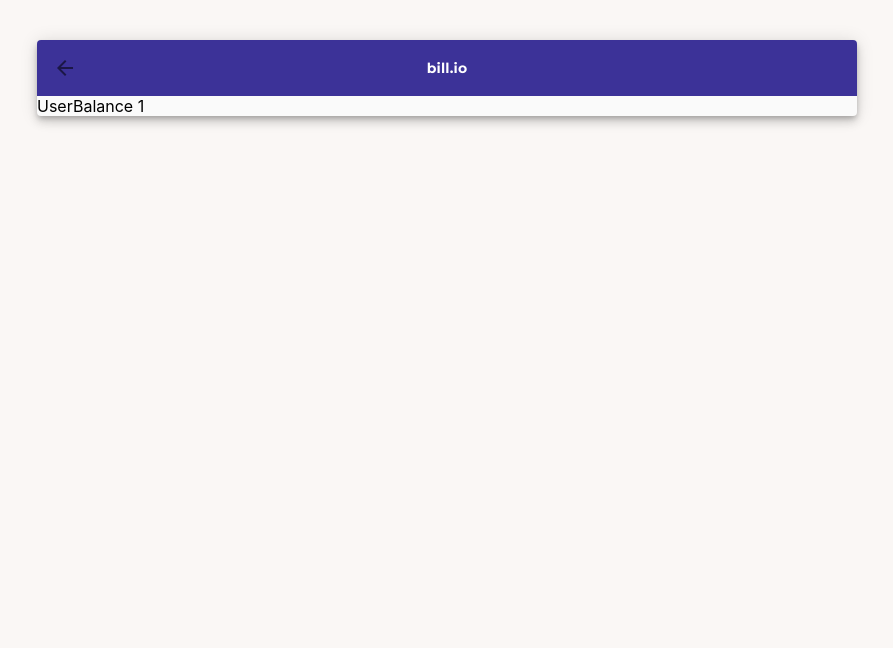
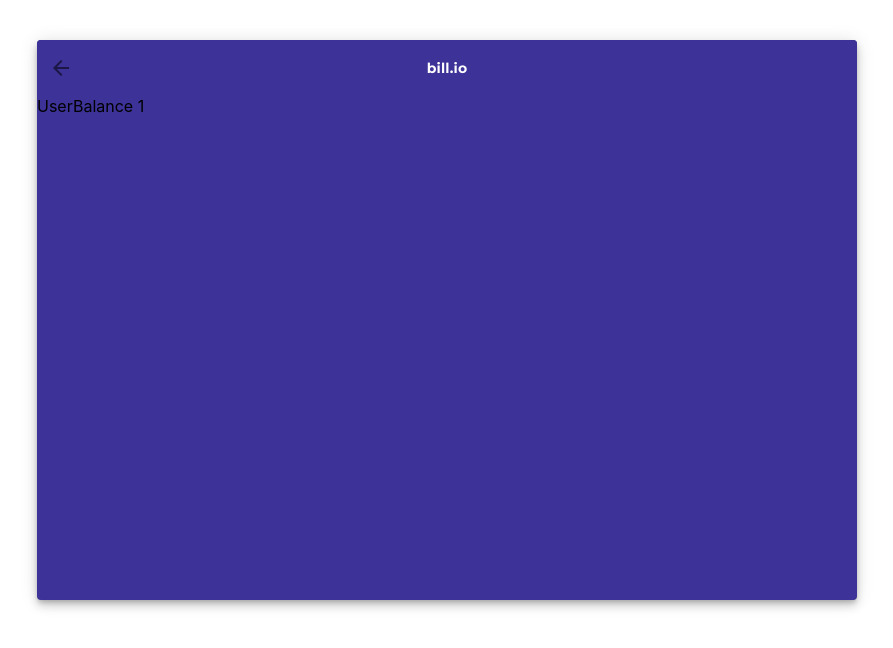
Before and after one commit to duffleit/nobtio_prototype, a React (Create React App) app: page /1/balances/1 in a window 1280 px wide. Shown: the top 648 px of the page, without its empty margins (193-1086 px from the left). Built offline with nearby package versions, Linux system fonts and the light colour scheme.

Commit message:
Create Content Panel

```diff
--- /dev/null
+++ b/src/components/Content/Content.js
@@ -0,0 +1,22 @@
+import React from 'react';
+import { withStyles } from '@material-ui/core';
+
+const styles = theme => ({
+  container: {
+    backgroundColor: theme.palette.primary.main,
+    padding: theme.spacing.unit * 2,
+  },
+  innerContainer: {
+    backgroundColor: theme.palette.common.white,
+    borderRadius: theme.shape.borderRadius,
+    boxShadow: theme.shadows[5],
+  },
+});
+
+const content = ({ children, classes }) => (
+  <div className={classes.container}>
+    <div className={classes.innerContainer}>{children}</div>
+  </div>
+);
+
+export default withStyles(styles)(content);
--- /dev/null
+++ b/src/components/Content/ContentHeader.js
@@ -0,0 +1,15 @@
+import React from 'react';
+import { withStyles } from '@material-ui/core';
+
+const styles = theme => ({
+  header: {
+    boxShadow: theme.shadows[5],
+    padding: theme.spacing.unit * 2,
+    fontSize: theme.typography.body2.fontSize,
+    fontWeight: theme.typography.fontWeightMedium,
+  },
+});
+
+const content = ({ children, classes }) => <div className={classes.header}>{children}</div>;
+
+export default withStyles(styles)(content);
--- /dev/null
+++ b/src/components/Content/ContentRow.js
@@ -0,0 +1,13 @@
+import React from 'react';
+import { withStyles } from '@material-ui/core';
+
+const styles = theme => ({
+  header: {
+    padding: theme.spacing.unit * 2,
+    fontSize: theme.typography.body2.fontSize,
+  },
+});
+
+const content = ({ children, classes }) => <div className={classes.header}>{children}</div>;
+
+export default withStyles(styles)(content);
--- /dev/null
+++ b/src/components/FloatingActionButton/FloatingActionButton.js
@@ -0,0 +1,18 @@
+import Button from '@material-ui/core/Button/Button';
+import Icon from '@material-ui/core/Icon/Icon';
+import React from 'react';
+import { withStyles } from '@material-ui/core';
+
+export default withStyles(theme => ({
+  fab: {
+    position: 'absolute',
+    zIndex: 1,
+    bottom: theme.spacing.unit * 3,
+    right: theme.spacing.unit * 3,
+    background: theme.palette.highlightBackground,
+  },
+}))(({ classes, ...props }) => (
+  <Button variant="fab" color="secondary" aria-label="Add" className={classes.fab} {...props}>
+    <Icon>add</Icon>
+  </Button>
+));
--- a/src/components/Header/Header.js
+++ b/src/components/Header/Header.js
@@ -4,7 +4,7 @@
 let styles = theme => ({
   container: {
     backgroundColor: theme.palette.primary.main,
-    padding: 24,
+    padding: `${theme.spacing.unit * 2}px ${theme.spacing.unit * 4}px`,
     textAlign: 'center',
   },
 });
--- a/src/components/Header/HeaderActionButton.js
+++ b/src/components/Header/HeaderActionButton.js
@@ -1,17 +1,17 @@
 import Button from '@material-ui/core/Button/Button';
 import { withStyles } from '@material-ui/core';
 
-export default withStyles({
+export default withStyles(theme => ({
   root: {
-    background: 'linear-gradient(45deg, #FE6B8B 30%, #FF8E53 90%)',
-    borderRadius: 3,
+    background: theme.palette.highlightBackground,
+    borderRadius: theme.shape.borderRadius,
     border: 0,
-    color: 'white',
-    padding: '10px 30px',
+    padding: `${theme.spacing.unit * 2}px ${theme.spacing.unit * 5}px`,
     marginTop: '1rem',
+    color: theme.palette.secondary.contrastText,
   },
   label: {
     textTransform: 'uppercase',
-    fontWeight: 'bold',
+    fontWeight: theme.typography.fontWeightMedium,
   },
-})(Button);
+}))(Button);
--- a/src/container/AppContainer/components/Frame.js
+++ b/src/container/AppContainer/components/Frame.js
@@ -2,18 +2,35 @@
 import { withStyles } from '@material-ui/core/styles';
 
 const styles = theme => ({
+  root: {
+    height: '100%',
+    width: '100%',
+    background: theme.palette.primary.main,
+    position: 'fixed',
+
+    [theme.breakpoints.up('md')]: {
+      background: theme.palette.background.paper,
+    },
+  },
   container: {
     maxWidth: theme.breakpoints.values.md,
-    background: theme.palette.background.default,
+    background: theme.palette.primary.main,
+    position: 'relative',
+    minHeight: '100%',
 
     [theme.breakpoints.up('md')]: {
       margin: '40px auto',
       boxShadow: theme.shadows[6],
       borderRadius: theme.shape.borderRadius,
       overflow: 'hidden',
+      minHeight: '70%',
     },
   },
 });
-const component = ({ classes, children }) => <div className={classes.container}>{children}</div>;
+const component = ({ classes, children }) => (
+  <div class={classes.root}>
+    <div className={classes.container}>{children}</div>
+  </div>
+);
 
 export default withStyles(styles)(component);
--- a/src/index.css
+++ b/src/index.css
@@ -6,7 +6,6 @@
     sans-serif;
   -webkit-font-smoothing: antialiased;
   -moz-osx-font-smoothing: grayscale;
-  background-color: #FAF7F5;
 }
 
 code {
--- a/src/pages/dashboard/DashboardPage.js
+++ b/src/pages/dashboard/DashboardPage.js
@@ -6,6 +6,10 @@
 import { connect } from 'react-redux';
 import { getPersonsInvolvedInBills, getTotalAmountOfBills } from './DashboardSelector';
 import Currency from '../../components/Currency/Currency';
+import Content from '../../components/Content/Content';
+import ContentHeader from '../../components/Content/ContentHeader';
+import ContentRow from '../../components/Content/ContentRow';
+import FloatingActionButton from '../../components/FloatingActionButton/FloatingActionButton';
 
 const dashboard = props => {
   const totalAmount = <Currency amount={props.totalAmount} />;
@@ -20,7 +24,12 @@
         </HeaderSubtitle>
         <HeaderActionButton>Balances</HeaderActionButton>
       </Header>
-      <div style={{ height: '10000px' }} />
+      <Content>
+        <ContentHeader>Activities</ContentHeader>
+        <ContentRow>Test</ContentRow>
+        <ContentRow>Test2</ContentRow>
+      </Content>
+      <FloatingActionButton />
     </div>
   );
 };
--- a/src/styles/muitheme.js
+++ b/src/styles/muitheme.js
@@ -7,8 +7,9 @@
       main: '#3C3298',
     },
     secondary: {
-      main: '#123456',
+      main: '#373F51',
     },
+    highlightBackground: 'linear-gradient(45deg, #FE6B8B 30%, #FF8E53 90%)',
   },
   breakpoints: {
     values: {
@@ -18,6 +19,9 @@
   typography: {
     useNextVariants: true,
   },
+  spacing: {
+    unit: 6,
+  },
 });
 
 // eslint-disable-next-line no-console
```
